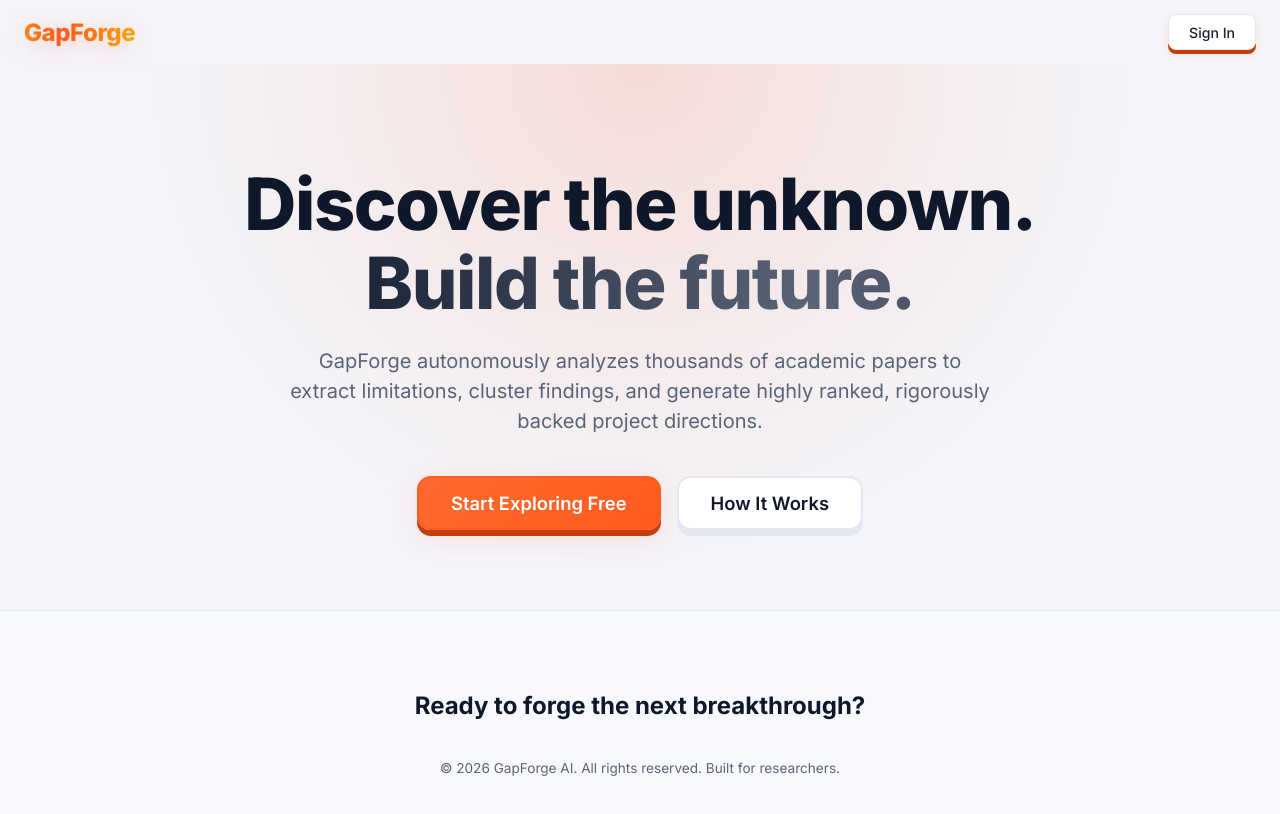
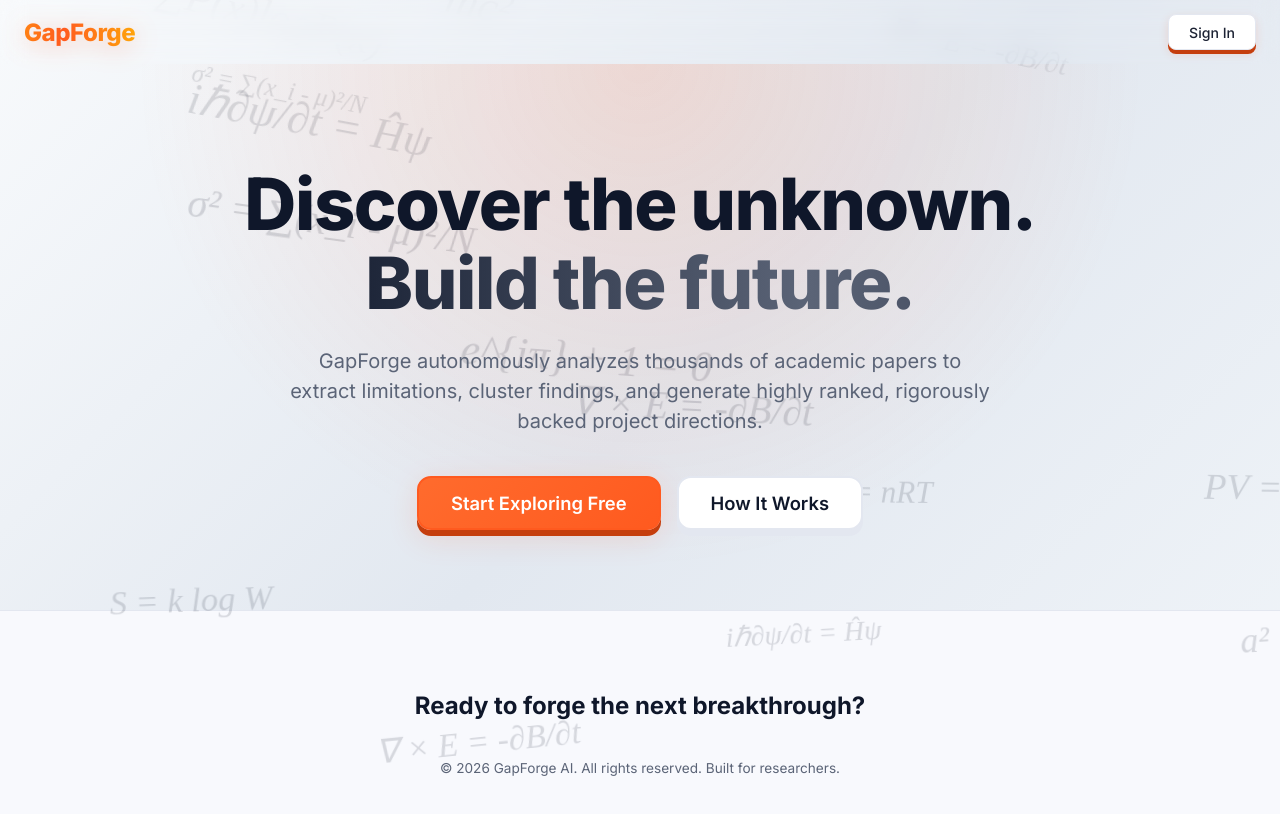
Before and after one commit to sidspy-bug/HOOKAH, a Next.js app in the folder apps/web/: page / in a window 1280 px wide. Shown: the top 814 px of the page. Built offline with nearby package versions, Linux system fonts and the light colour scheme.

Commit message:
Add metallic gradient background with animated floating mathematical formulas to landing page

```diff
--- a/apps/web/pages/index.tsx
+++ b/apps/web/pages/index.tsx
@@ -1,6 +1,40 @@
 import Head from 'next/head';
 import Link from 'next/link';
-import React, { useEffect, useState } from 'react';
+import React, { useEffect, useState, useMemo } from 'react';
+
+const MATH_EQUATIONS = [
+  "E = mc²", "∇ × E = -∂B/∂t", "iℏ∂ψ/∂t = Ĥψ", "S = k log W",
+  "e^{iπ} + 1 = 0", "F = G(m₁m₂)/r²", "PV = nRT",
+  "a² + b² = c²", "f'(x) = lim(h→0) (f(x+h) - f(x))/h",
+  "σ² = ∑(x_i - μ)²/N", "H(X) = -∑P(x)logP(x)"
+];
+
+const MathBackground = () => {
+  const particles = useMemo(() => {
+    return Array.from({ length: 15 }).map((_, i) => ({
+      id: i,
+      equation: MATH_EQUATIONS[Math.floor(Math.random() * MATH_EQUATIONS.length)],
+      left: Math.random() * 100 + "%",
+      fontSize: (Math.random() * 1.5 + 1.2) + "rem",
+      duration: (Math.random() * 20 + 20) + "s",
+      delay: (Math.random() * -30) + "s"
+    }));
+  }, []);
+
+  return (
+    <div style={{ position: 'absolute', top: 0, left: 0, width: '100%', height: '100%', overflow: 'hidden', zIndex: 0, pointerEvents: 'none' }}>
+      {particles.map(p => (
+        <div
+          key={p.id}
+          className="mathParticle"
+          style={{ left: p.left, fontSize: p.fontSize, animationDuration: p.duration, animationDelay: p.delay }}
+        >
+          {p.equation}
+        </div>
+      ))}
+    </div>
+  );
+};
 
 export default function LandingPage() {
   const [theme, setTheme] = useState<"light" | "dark">("light");
@@ -24,7 +58,9 @@ export default function LandingPage() {
         />
       </Head>
       <div className="marketingPage">
-        <header className="topNav" style={{ borderBottom: "none", background: "transparent" }}>
+        <MathBackground />
+
+        <header className="topNav" style={{ borderBottom: "none", background: "transparent", position: "relative", zIndex: 10 }}>
           <div className="brandContainer">
             <div className="brand" style={{ fontSize: "1.5rem" }}>GapForge</div>
           </div>
--- a/apps/web/styles/globals.css
+++ b/apps/web/styles/globals.css
@@ -1968,9 +1968,33 @@ h1 {
   min-height: 100vh;
   display: flex;
   flex-direction: column;
-  background: var(--bg);
+  background: linear-gradient(135deg, #f8fafc 0%, #e2e8f0 50%, #f1f5f9 100%);
   color: var(--text);
   overflow-x: hidden;
+  position: relative;
+}
+
+[data-theme="dark"] .marketingPage {
+  background: linear-gradient(135deg, #1e293b 0%, #0f172a 50%, #172033 100%);
+}
+
+.mathParticle {
+  position: absolute;
+  color: var(--text);
+  opacity: 0.08;
+  font-family: 'Times New Roman', serif;
+  font-style: italic;
+  white-space: nowrap;
+  animation: floatUp linear infinite;
+  pointer-events: none;
+  z-index: 0;
+}
+
+@keyframes floatUp {
+  0% { transform: translateY(110vh) rotate(-10deg) scale(0.8); opacity: 0; }
+  10% { opacity: 0.15; }
+  80% { opacity: 0.15; }
+  100% { transform: translateY(-10vh) rotate(15deg) scale(1.2); opacity: 0; }
 }
 
 .marketingHero {
```
